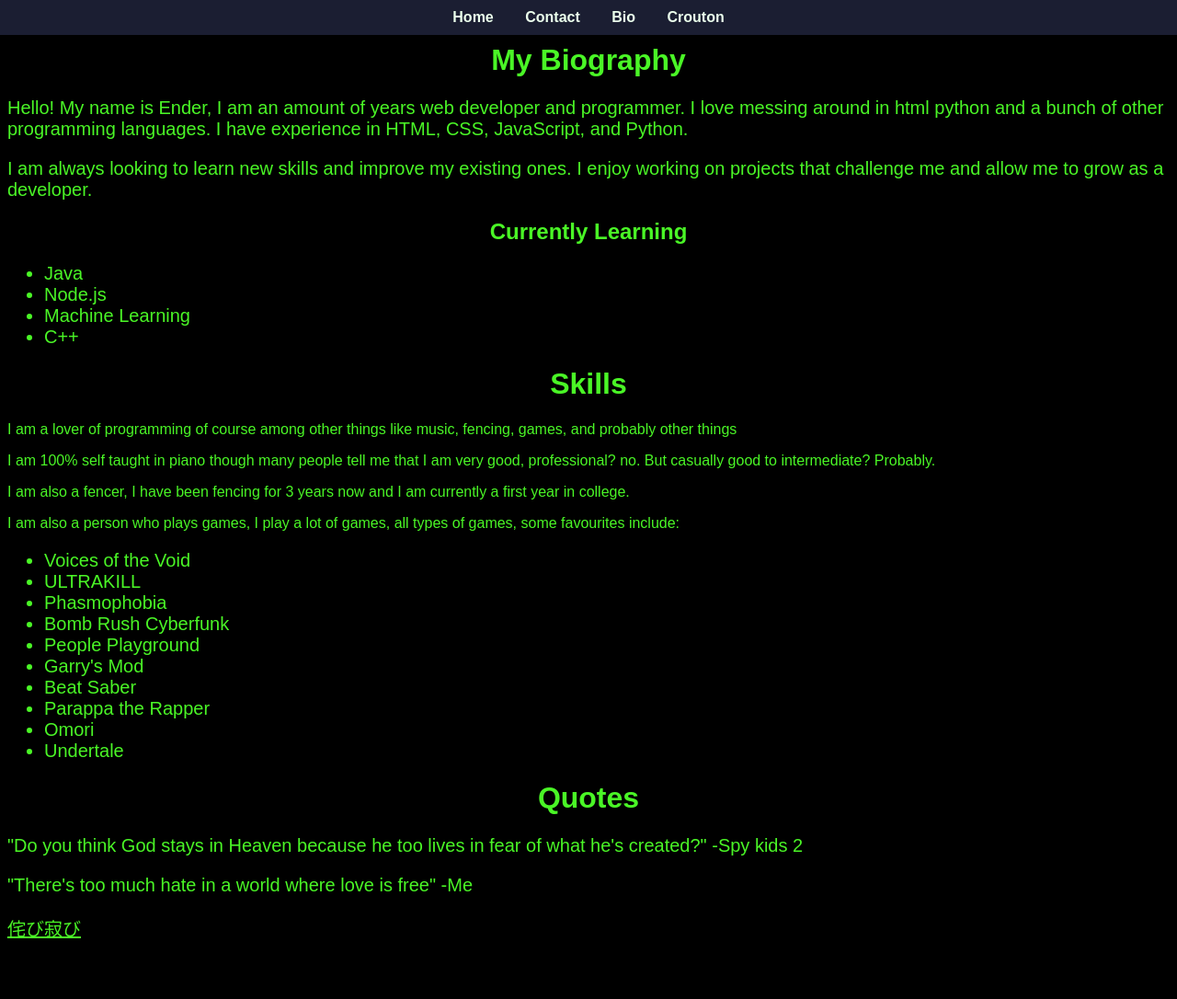
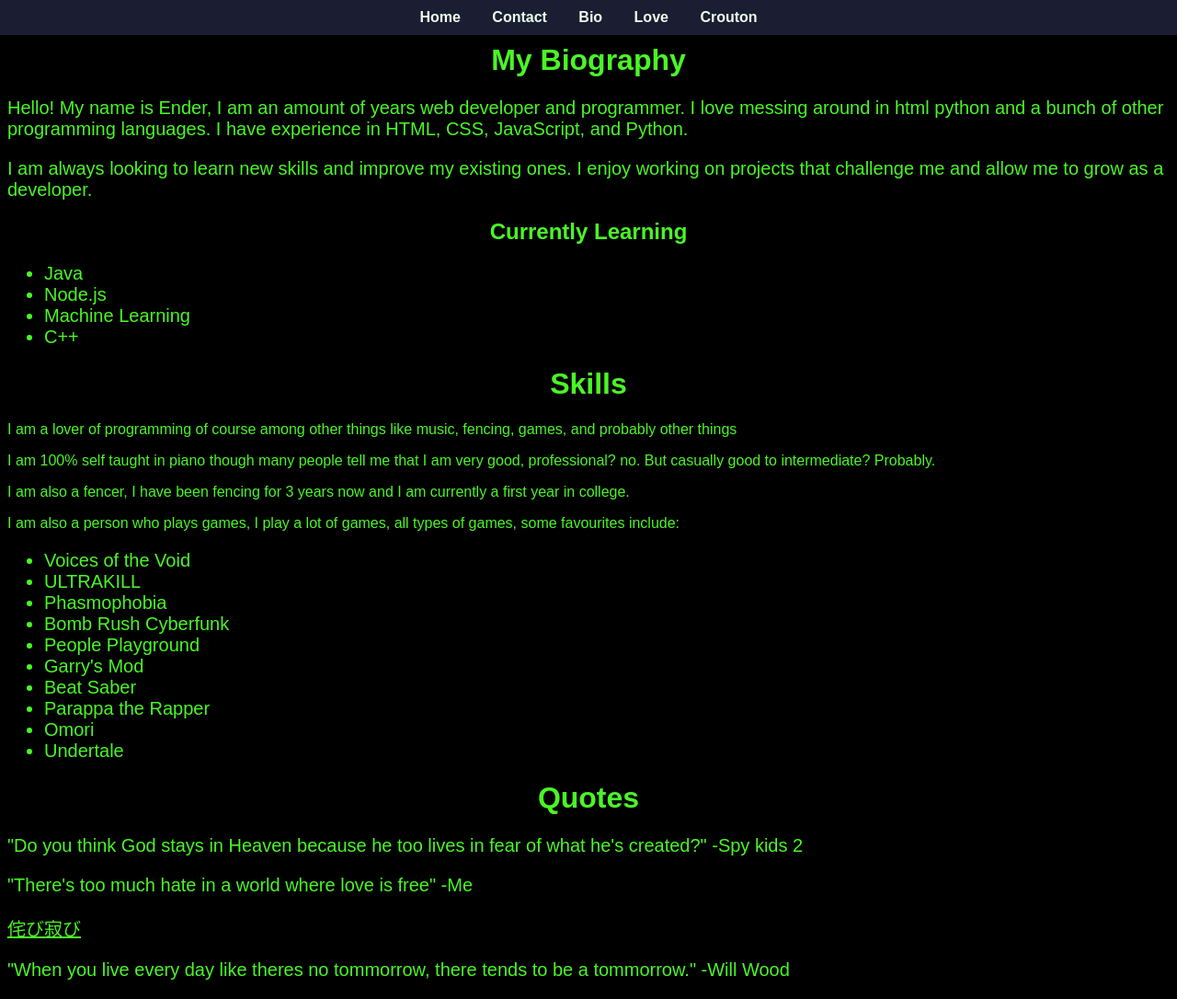
Before and after one commit to EnderADHD/EnderADHD, a plain HTML site: page Bio.html in a window 1280 px wide. Shown: the whole page at 92% size. Before the commit the page ends 1031 px from the top, so only its background shows below. Drawn offline with Linux system fonts and the light colour scheme.

Commit message:
Update Bio.html

```diff
--- a/Bio.html
+++ b/Bio.html
@@ -13,6 +13,7 @@
             <li><a href="index.html">Home</a></li>
             <li><a href="contact.html">Contact</a></li>
             <li><a href="bio.html">Bio</a></li>
+            <li><a href="Love.html">Love</a></li>
             <li><a href="crouton.html">Crouton</a></li>
         </ul>
     </nav>
@@ -49,6 +50,7 @@
             <p style="text-align: left; font-size: 20px;">"Do you think God stays in Heaven because he too lives in fear of what he's created?" -Spy kids 2</p>
             <p style="text-align: left; font-size: 20px;">"There's too much hate in a world where love is free" -Me</p>
             <a style="text-align: left; font-size: 20px;" href="https://en.wikipedia.org/wiki/Wabi-sabi" target="_blank" class="wiki-link">侘び寂び</a>
+            <p style="text-align: left; font-size: 20px;">"When you live every day like theres no tommorrow, there tends to be a tommorrow." -Will Wood</p>
     </header>
 </body>
 </html>
```
